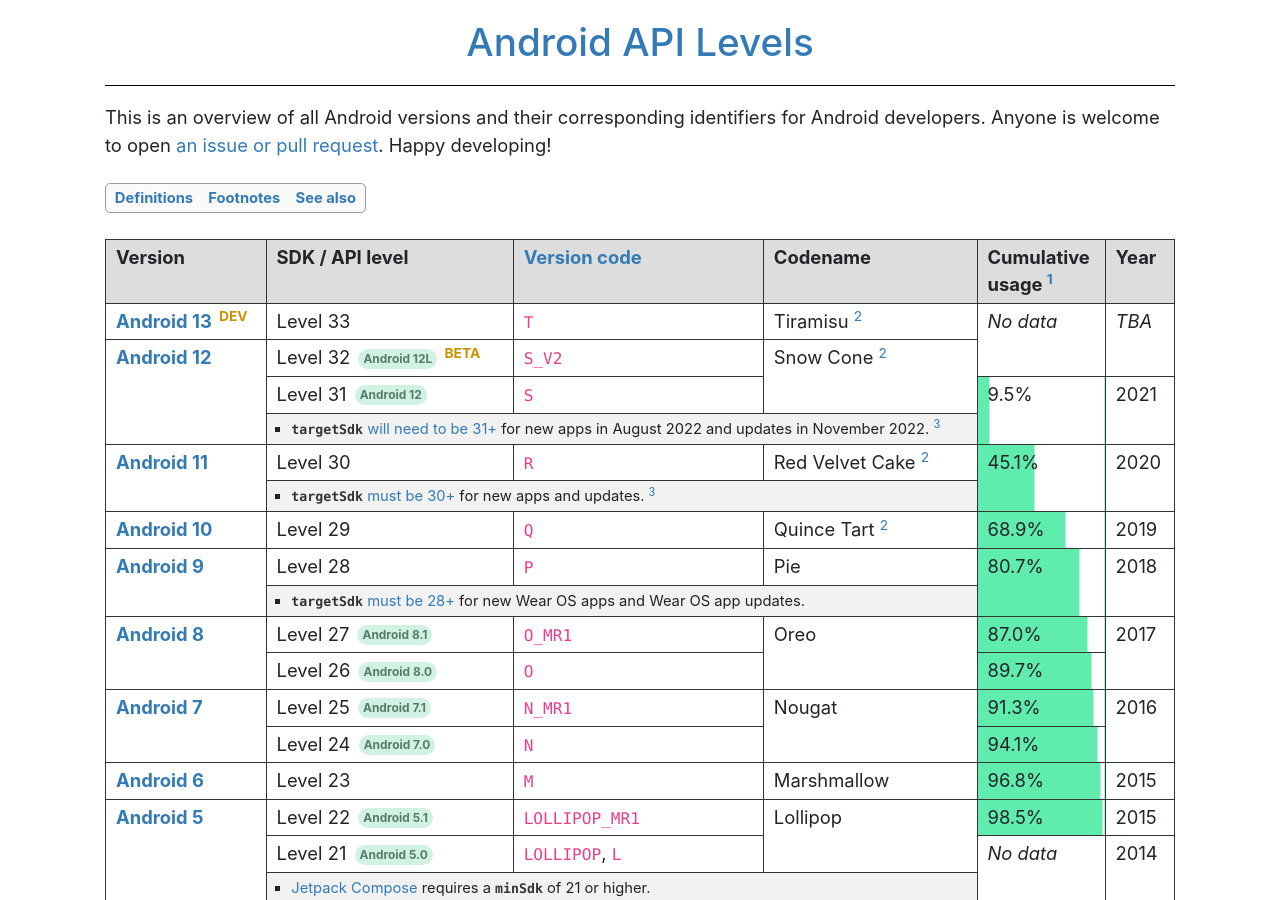
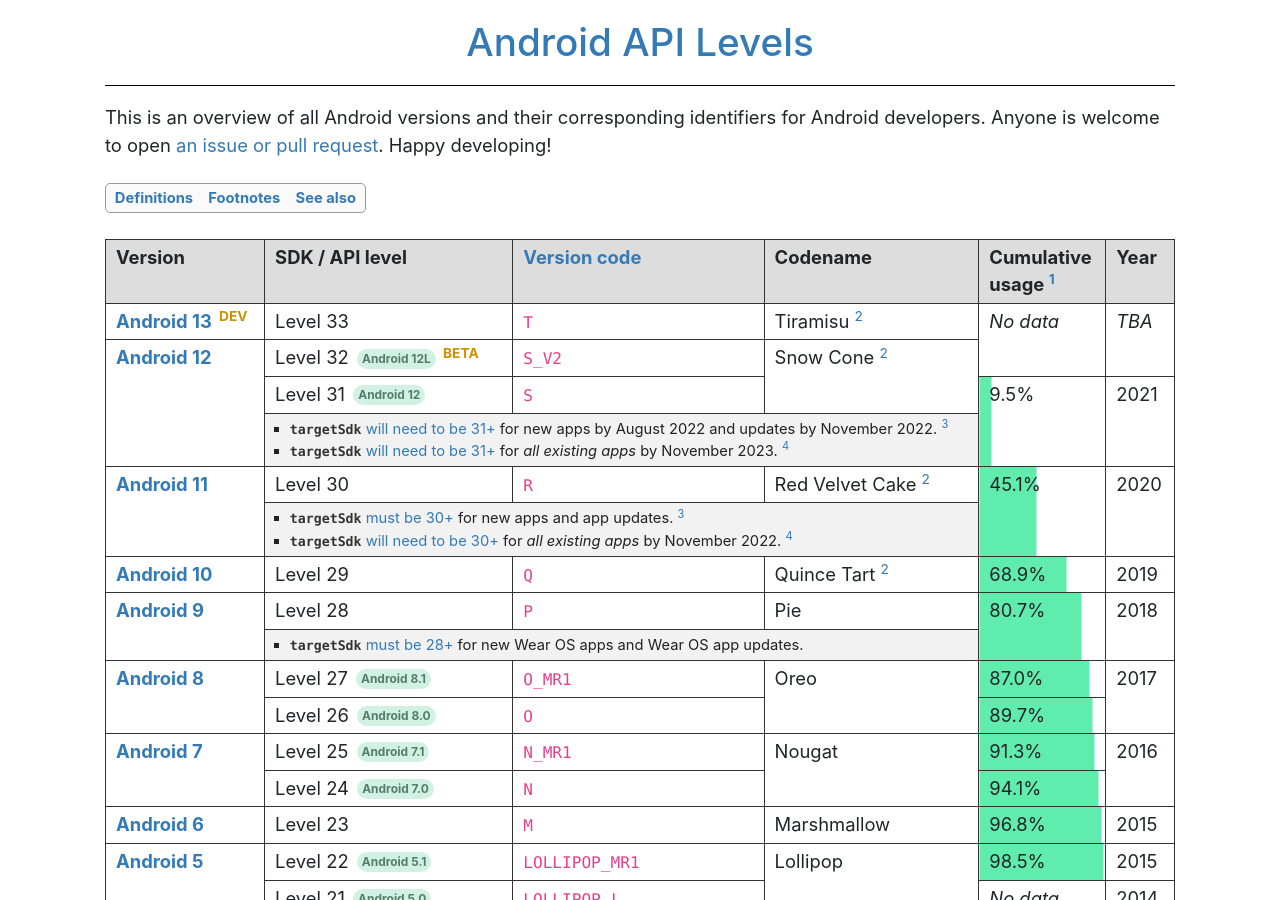
Before and after one commit to ebelinski/apilevels, a Jekyll site: the page built from index.md, in a window 1280 px wide and 900 px high. Built offline with Jekyll 4.4.1, drawn with Linux system fonts in a browser that asks for light colours; comment, search, counter and statistics services are not loaded; some of the changed text lies outside the part shown.

Commit message:
Added new requirement about "existing app" target SDKs.

```diff
--- a/index.md
+++ b/index.md
@@ -59,7 +59,8 @@
   </tr>
   <tr class="table-notes"><td colspan="3">
     <ul>
-      <li><code>targetSdk</code> <a href="https://developer.android.com/google/play/requirements/target-sdk">will need to be 31+</a> for new apps in August 2022 and updates in November 2022. <sup id="fnref:3"><a href="#fn:3" class="footnote">3</a></sup></li>
+      <li><code>targetSdk</code> <a href="https://developer.android.com/google/play/requirements/target-sdk">will need to be 31+</a> for new apps by August 2022 and updates by November 2022. <sup id="fnref:3"><a href="#fn:3" class="footnote">3</a></sup></li>
+      <li><code>targetSdk</code> <a href="https://support.google.com/googleplay/android-developer/answer/11926878">will need to be 31+</a> for <i>all existing apps</i> by November 2023. <sup id="fnref:4"><a href="#fn:4" class="footnote">4</a></sup></li>
     </ul>
   </td></tr>
   <tr>
@@ -77,7 +78,8 @@
   </tr>
   <tr class="table-notes"><td colspan="3">
     <ul>
-      <li><code>targetSdk</code> <a href="https://developer.android.com/google/play/requirements/target-sdk">must be 30+</a> for new apps and updates. <sup id="fnref:3"><a href="#fn:3" class="footnote">3</a></sup></li>
+      <li><code>targetSdk</code> <a href="https://developer.android.com/google/play/requirements/target-sdk">must be 30+</a> for new apps and app updates. <sup id="fnref:3"><a href="#fn:3" class="footnote">3</a></sup></li>
+      <li><code>targetSdk</code> <a href="https://support.google.com/googleplay/android-developer/answer/11926878">will need to be 30+</a> for <i>all existing apps</i> by November 2022. <sup id="fnref:4"><a href="#fn:4" class="footnote">4</a></sup></li>
     </ul>
   </td></tr>
   <tr>
@@ -173,7 +175,7 @@
     <td rowspan="9"><b>Android 4</b></td>
     <td>
       Level 20
-      <span class="subversion">Android 4.4W</span> <sup id="fnref:4"><a href="#fn:4" class="footnote">4</a></sup>
+      <span class="subversion">Android 4.4W</span> <sup id="fnref:5"><a href="#fn:5" class="footnote">5</a></sup>
     </td>
     <td><code>KITKAT_WATCH</code></td>
     <td rowspan="2">KitKat</td>
@@ -342,7 +344,10 @@
       <p>This requirement excludes new Wear OS apps and updates, which still only require a <code>targetSdk</code> <a href="https://developer.android.com/google/play/requirements/target-sdk">of 28 or higher</a>. <a href="#fnref:3" class="reversefootnote">↩</a></p>
     </li>
     <li id="fn:4">
-      <p>Android 4.4W is the first Android release for Android Wear. <a href="#fnref:4" class="reversefootnote">↩</a></p>
+      <p>In 2022, Google began imposing <a href="https://support.google.com/googleplay/android-developer/answer/11926878">minimum <code>targetSdk</code> requirements for existing apps</a>, in addition new apps and app updates. Existing apps that are not updated to meet <code>targetSdk</code> requirements by their deadlines will be <a href="https://android-developers.googleblog.com/2022/04/expanding-plays-target-level-api-requirements-to-strengthen-user-security.html">subject to restrictions</a>. <a href="#fnref:4" class="reversefootnote">↩</a></p>
+    </li>
+    <li id="fn:5">
+      <p>Android 4.4W is the first Android release for Android Wear. <a href="#fnref:5" class="reversefootnote">↩</a></p>
     </li>
   </ol>
 </div>
```
